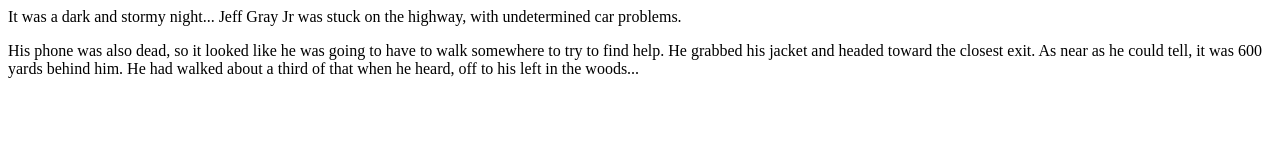
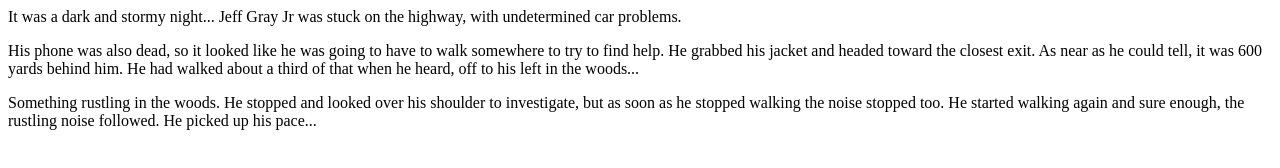
Before and after one commit to jeffgrayjr/fireside-story, a plain HTML site: page index.html in a window 1280 px wide. Drawn offline with Linux system fonts and the light colour scheme.

Commit message:
Jeff line #3

```diff
--- a/index.html
+++ b/index.html
@@ -9,5 +9,9 @@
       near as he could tell, it was 600 yards behind him. He had walked about a third of that
       when he heard, off to his left in the woods...
     </p>
+    <p>
+      Something rustling in the woods. He stopped and looked over his shoulder to investigate, but as soon as he stopped walking
+      the noise stopped too. He started walking again and sure enough, the rustling noise followed. He picked up his pace...
+    </p>
   </body>
 </html>
```
